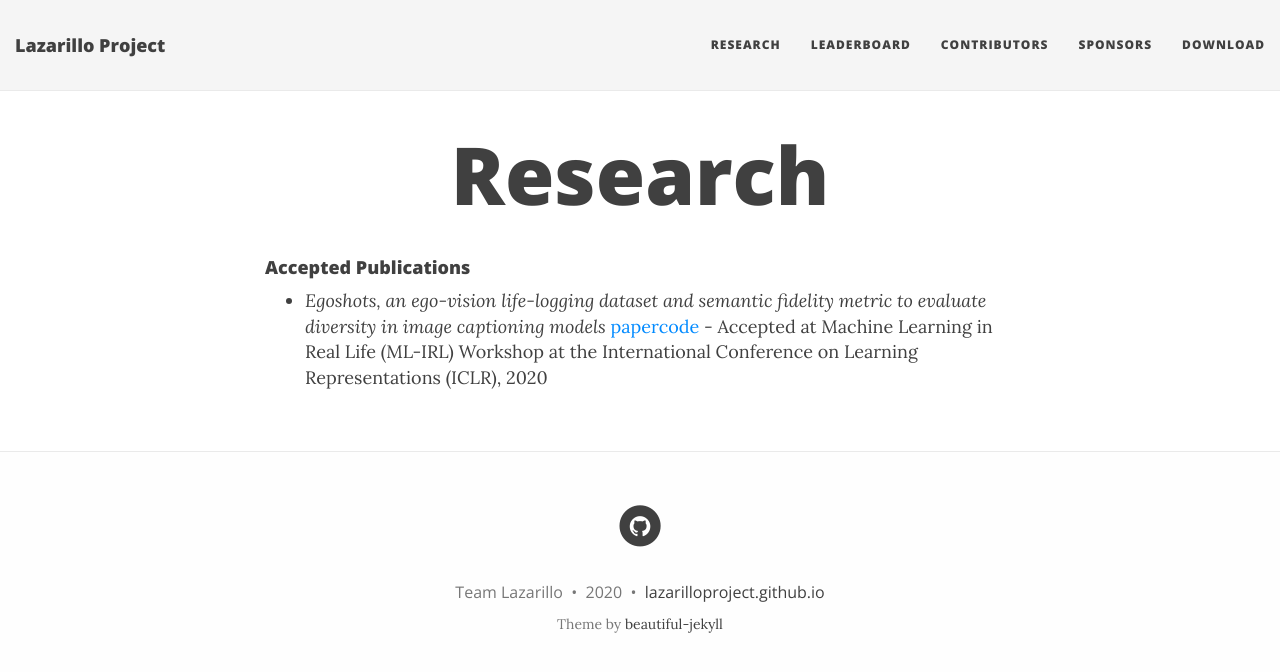
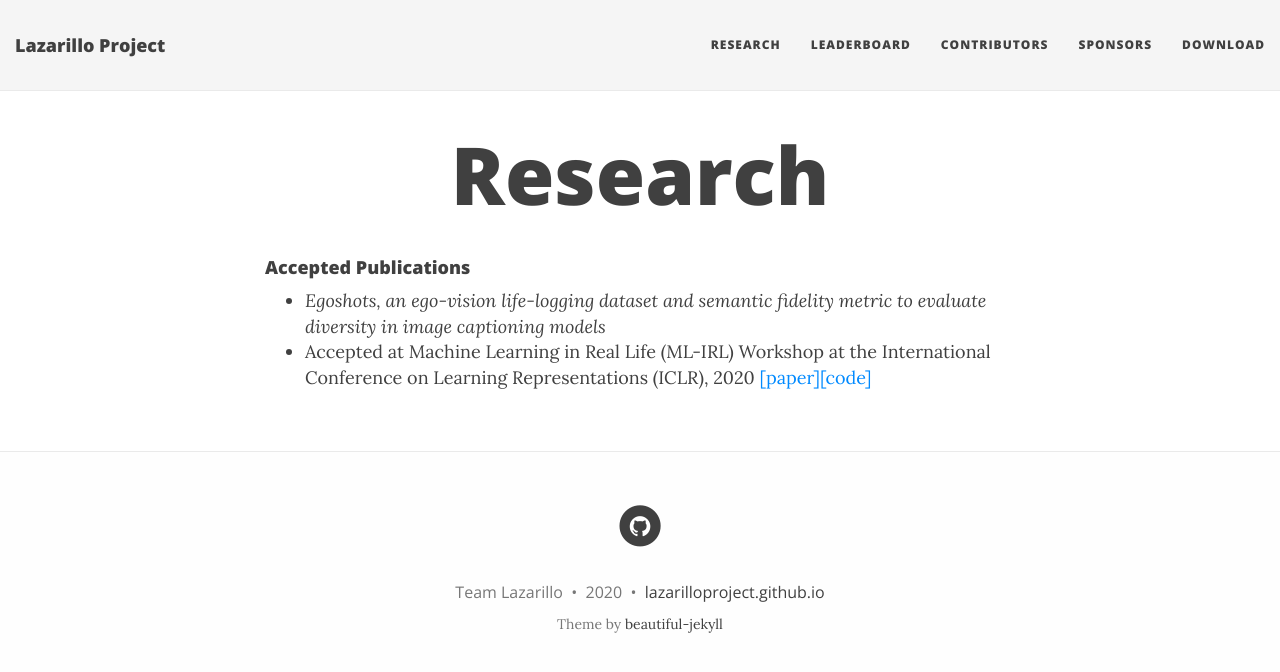
Before and after one commit to lazarilloproject/lazarilloproject.github.io, a Jekyll site: the page built from Research.md, in a window 1280 px wide. Shown: the top 672 px of the page. Built offline with Jekyll 4.4.1, drawn with Linux system fonts in a browser that asks for light colours; nearby versions of some CDN libraries.

```diff
--- a/Research.md
+++ b/Research.md
@@ -6,5 +6,5 @@ title: Research
 #### Accepted Publications
 
 * *Egoshots, an ego-vision life-logging dataset and semantic fidelity metric to evaluate diversity in image captioning models*
- [paper](https://arxiv.org/abs/2003.11743)[code](https://github.com/Pranav21091996/Semantic_Fidelity-and-Egoshots) - Accepted at
- Machine Learning in Real Life (ML-IRL) Workshop at the International Conference on Learning Representations  (ICLR), 2020
+ - Accepted at Machine Learning in Real Life (ML-IRL) Workshop at the International Conference on Learning Representations  (ICLR), 2020
+ [[paper]](https://arxiv.org/abs/2003.11743)[[code]](https://github.com/Pranav21091996/Semantic_Fidelity-and-Egoshots)
```
